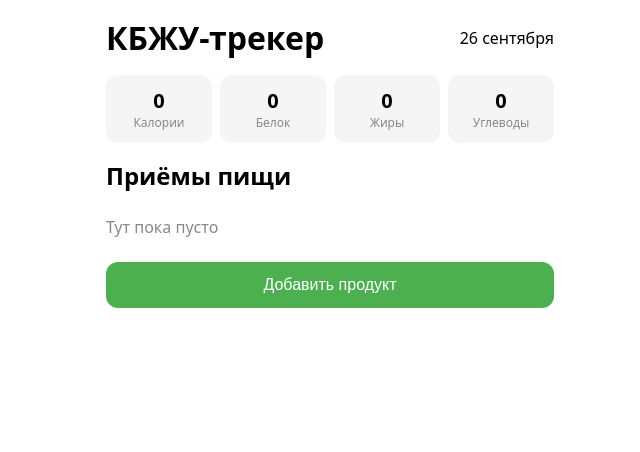
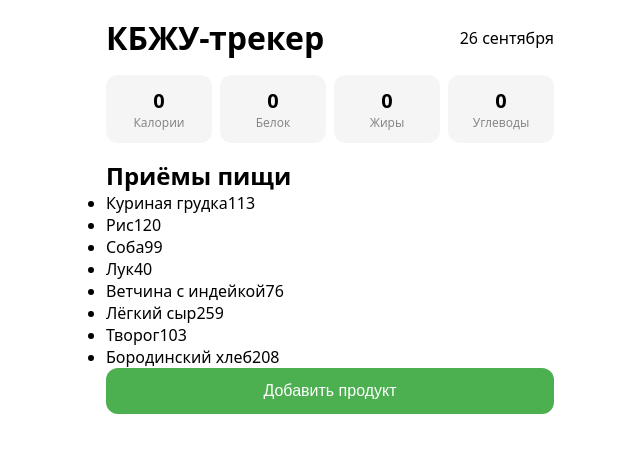
Before and after one commit to slark4pos/kbju-tracker, a React (Vite) app: page / in a window 1280 px wide. Shown: the top 452 px of the page, without its empty margins (310-950 px from the left). Built offline with nearby package versions, Linux system fonts and the light colour scheme.

Commit message:
feat: add product type and product list, rename file typers to types

```diff
--- a/src/App.css
+++ b/src/App.css
@@ -26,7 +26,7 @@
 
 .empty {
  color: #888;
- text-align: centеr;
+ text-align: center;
  padding: 24px 0;
 }
 
--- a/src/App.tsx
+++ b/src/App.tsx
@@ -1,13 +1,12 @@
+import './App.css'
+import { products } from './data/products'
 
-import './App.css'
-
-// useState на будущее когда будем уже полноценно влиять на value
-const kbju = ([
-  {id: 'kcal', name: 'Калории', value: 0},
-  {id: 'protein', name: 'Белок', value: 0},
-  {id: 'fat', name: 'Жиры', value: 0},
-  {id: 'carbs', name: 'Углеводы', value: 0}
-])
+const kbju = [
+  { id: 'kcal', name: 'Калории', value: 0 },
+  { id: 'protein', name: 'Белок', value: 0 },
+  { id: 'fat', name: 'Жиры', value: 0 },
+  { id: 'carbs', name: 'Углеводы', value: 0 }
+]
 
 function App() {
   return (
@@ -20,15 +19,22 @@ function App() {
       <section className='totals'>
         {kbju.map((item) => (
           <div className='total' key={item.id}>
-          <span className='total-value'>{item.value}</span>
-          <span className='total-label'>{item.name}</span>
-        </div>
+            <span className='total-value'>{item.value}</span>
+            <span className='total-label'>{item.name}</span>
+          </div>
         ))}
       </section>
 
       <main className='meals'>
         <h2>Приёмы пищи</h2>
-        <div className='empty'>Тут пока пусто</div>
+        <ul className='products'>
+          {products.map((food) => (
+            <li className='food' key={food.id}>
+              {food.name}
+              {food.kcal}
+            </li>
+          ))}
+        </ul>
       </main>
 
       <footer>
--- /dev/null
+++ b/src/data/products.ts
@@ -0,0 +1,11 @@
+import type { Product } from "../types";
+export const products: Product[] = [
+    {id: 'chicken', name: 'Куриная грудка', kcal: 113, protein: 23.6, fat: 1.9, carbs: 0.4},
+    {id: 'rice', name: 'Рис', kcal: 120, protein: 2.5, fat: 0.4, carbs: 26},
+    {id: 'soba', name: 'Соба', kcal: 99, protein: 5.1, fat: 0.1, carbs: 21.4},
+    {id: 'onion', name: 'Лук', kcal: 40, protein: 1.2, fat: 0.2, carbs: 8},
+    {id: 'ham-with-turkey', name: 'Ветчина с индейкой', kcal: 76, protein: 10, fat: 4, carbs: 0},
+    {id: 'cheese', name: 'Лёгкий сыр', kcal: 259, protein: 26.5, fat: 17, carbs: 0},
+    {id: 'cottage-cheese', name: 'Творог', kcal: 103, protein: 18, fat: 2, carbs: 3.3},
+    {id: 'bread', name: 'Бородинский хлеб', kcal: 208, protein: 6.9, fat: 1.3, carbs: 40.9}
+]
--- /dev/null
+++ b/src/types.ts
@@ -0,0 +1,9 @@
+export type Product = {
+    id: string
+    name: string
+    // значения считаем на 100 грамм
+    kcal: number
+    protein: number
+    fat: number
+    carbs: number
+}
```
